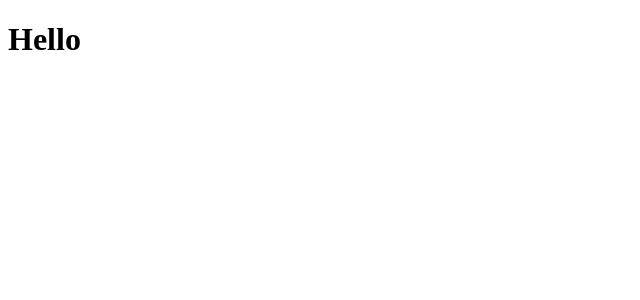
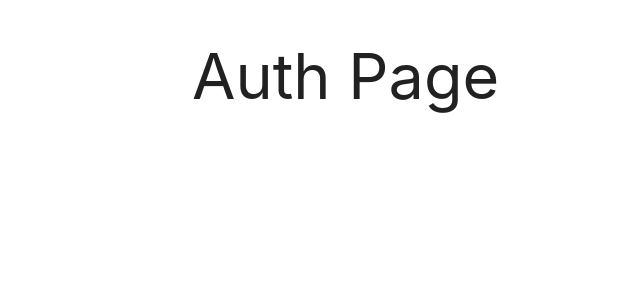
Before and after one commit to Robert-gut/M.E.R.N, a React (Create React App) app in the folder client/: page / in a window 1280 px wide. Shown: the top 300 px of the page, without its empty margins (0-640 px from the left). Built offline with nearby package versions, Linux system fonts and the light colour scheme.

Commit message:
fixed routes

```diff
--- a/client/package.json
+++ b/client/package.json
@@ -9,6 +9,7 @@
     "materialize-css": "^1.0.0-rc.2",
     "react": "^17.0.2",
     "react-dom": "^17.0.2",
+    "react-router-dom": "^6.2.2",
     "react-scripts": "5.0.0",
     "web-vitals": "^2.1.0"
   },
--- a/client/src/App.js
+++ b/client/src/App.js
@@ -1,10 +1,14 @@
+import React from 'react';
+import { useRoutes } from './routes';
+import 'materialize-css';
 
 function App() {
+  const routes = useRoutes(false)
   return (
-    <div>
-      <h1>Hello</h1>
+    <div className='container'>
+      {routes}
     </div>
   );
-}
+};
 
 export default App;
--- a/client/src/index.css
+++ b/client/src/index.css
@@ -0,0 +1 @@
+@import url("materialize-css/dist/css/materialize.min.css");
--- /dev/null
+++ b/client/src/pages/AuthPage.js
@@ -0,0 +1,9 @@
+import React from "react"
+
+export const AuthPage = () => {
+    return (
+        <div>
+            <h1>Auth Page</h1>
+        </div>
+    )
+}
--- /dev/null
+++ b/client/src/pages/CreatePage.js
@@ -0,0 +1,9 @@
+import React from "react"
+
+export const CreatePage = () => {
+    return (
+        <div>
+            <h1>CreatePage</h1>
+        </div>
+    )
+}
--- /dev/null
+++ b/client/src/pages/DetailPage.js
@@ -0,0 +1,9 @@
+import React from "react"
+
+export const DetailPage = () => {
+    return (
+        <div>
+            <h1>DetailPage</h1>
+        </div>
+    )
+}
--- /dev/null
+++ b/client/src/pages/LinksPage.js
@@ -0,0 +1,9 @@
+import React from "react"
+
+export const LinksPage = () => {
+    return (
+        <div>
+            <h1>LinksPage</h1>
+        </div>
+    )
+}
--- /dev/null
+++ b/client/src/routes.js
@@ -0,0 +1,32 @@
+import React from "react"
+import { Routes, Route, BrowserRouter, Navigate } from "react-router-dom"
+import { DetailPage } from "./pages/DetailPage"
+import { AuthPage } from "./pages/AuthPage"
+import { LinksPage } from "./pages/LinksPage"
+import { CreatePage } from "./pages/CreatePage"
+
+
+
+export const useRoutes = (isAuthenticated) => {
+    if (isAuthenticated) {
+        return (
+            <BrowserRouter>
+                <Routes >
+                    <Route path="/links" exact element={<LinksPage />} />
+                    <Route path="/create" exact element={<CreatePage />} />
+                    <Route path="/detail:id" element={<DetailPage />} />
+                    <Route path="/" element={<Navigate to="/create" />} />
+                </Routes>
+            </BrowserRouter >
+        )
+    }
+
+    return (
+        <BrowserRouter>
+            <Routes >
+                <Route path="/" exact element={<AuthPage />} />
+                <Route path="/" element={<Navigate to="/" />} />
+            </Routes>
+        </BrowserRouter >
+    )
+}
```
Also changed, not shown: 1 other file (tests, documents, lock files or other folders).
